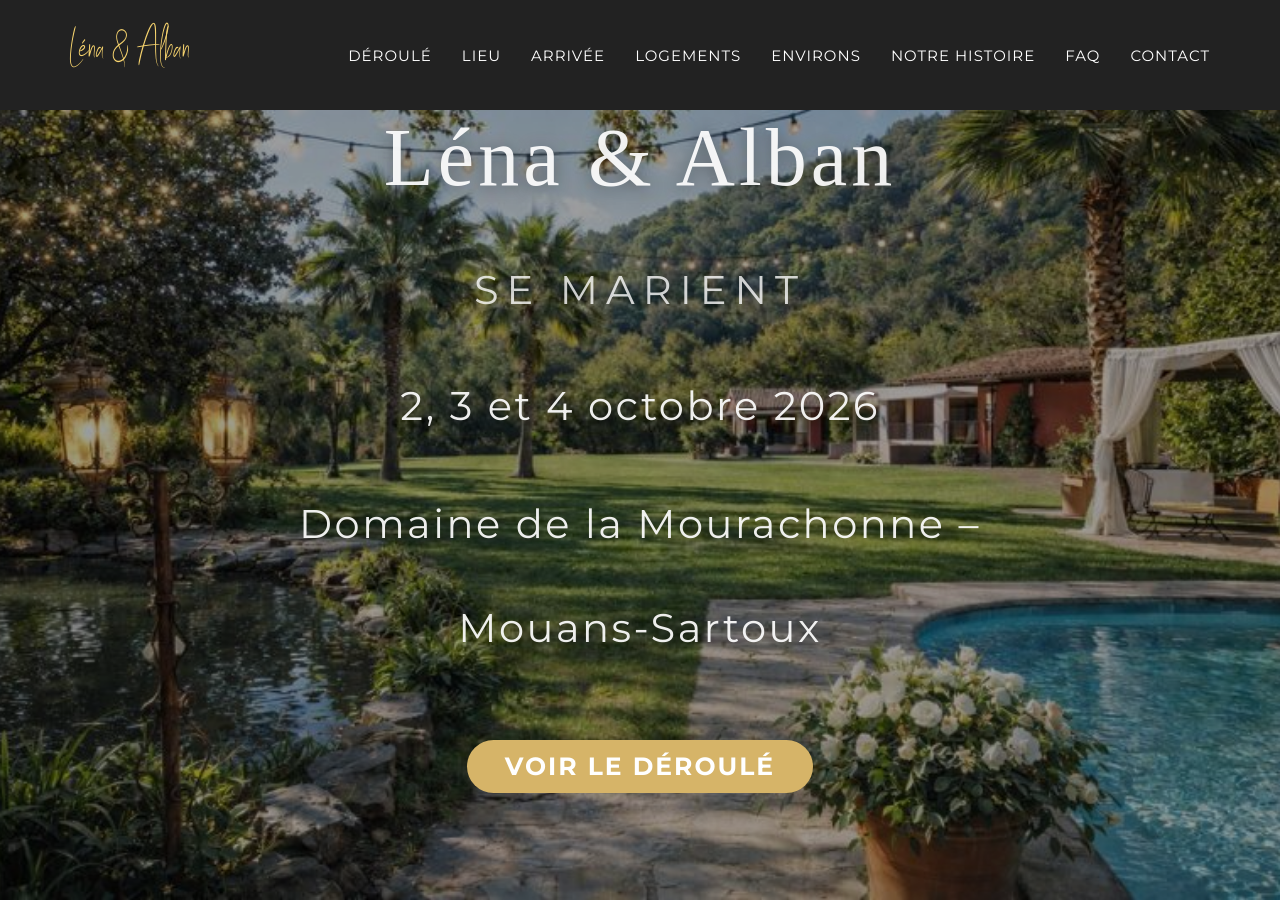
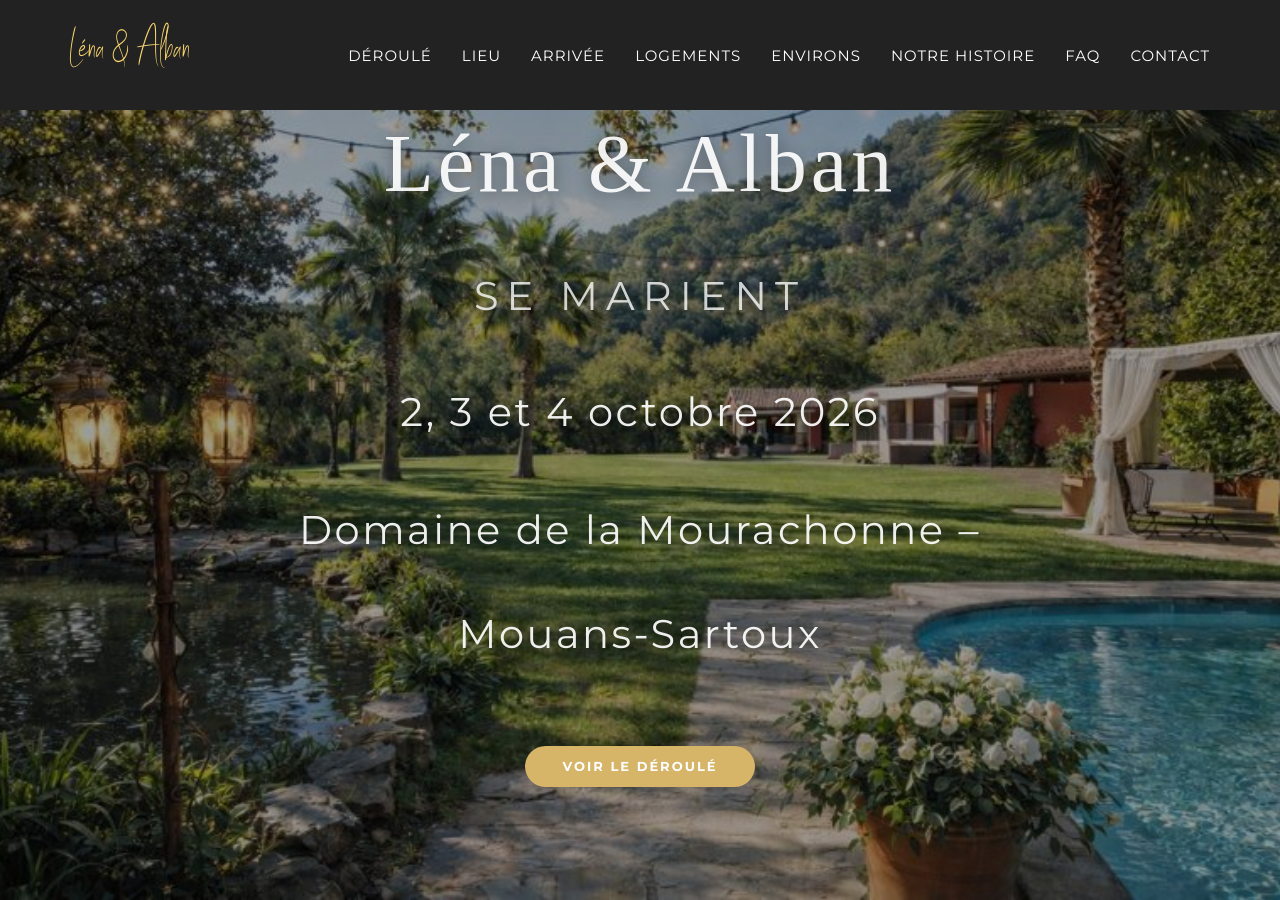
Before and after one commit to LenaAlban/lena-alban-wedding, a Jekyll site: the page built from _fr_pages/index.html, in a window 1280 px wide and 900 px high. Built offline with Jekyll 4.4.1, drawn with Linux system fonts in a browser that asks for light colours; some web fonts are replaced.

Commit message:
Update agency.css

```diff
--- a/_includes/css/agency.css
+++ b/_includes/css/agency.css
@@ -982,7 +982,7 @@ header.hero-header::before{
   border-radius: 999px;
 
   font-family: Montserrat, Arial, sans-serif;
-  font-size: 25px;
+  font-size: 13px;
   font-weight: 600;
   letter-spacing: 2px;
   text-transform: uppercase;
```
